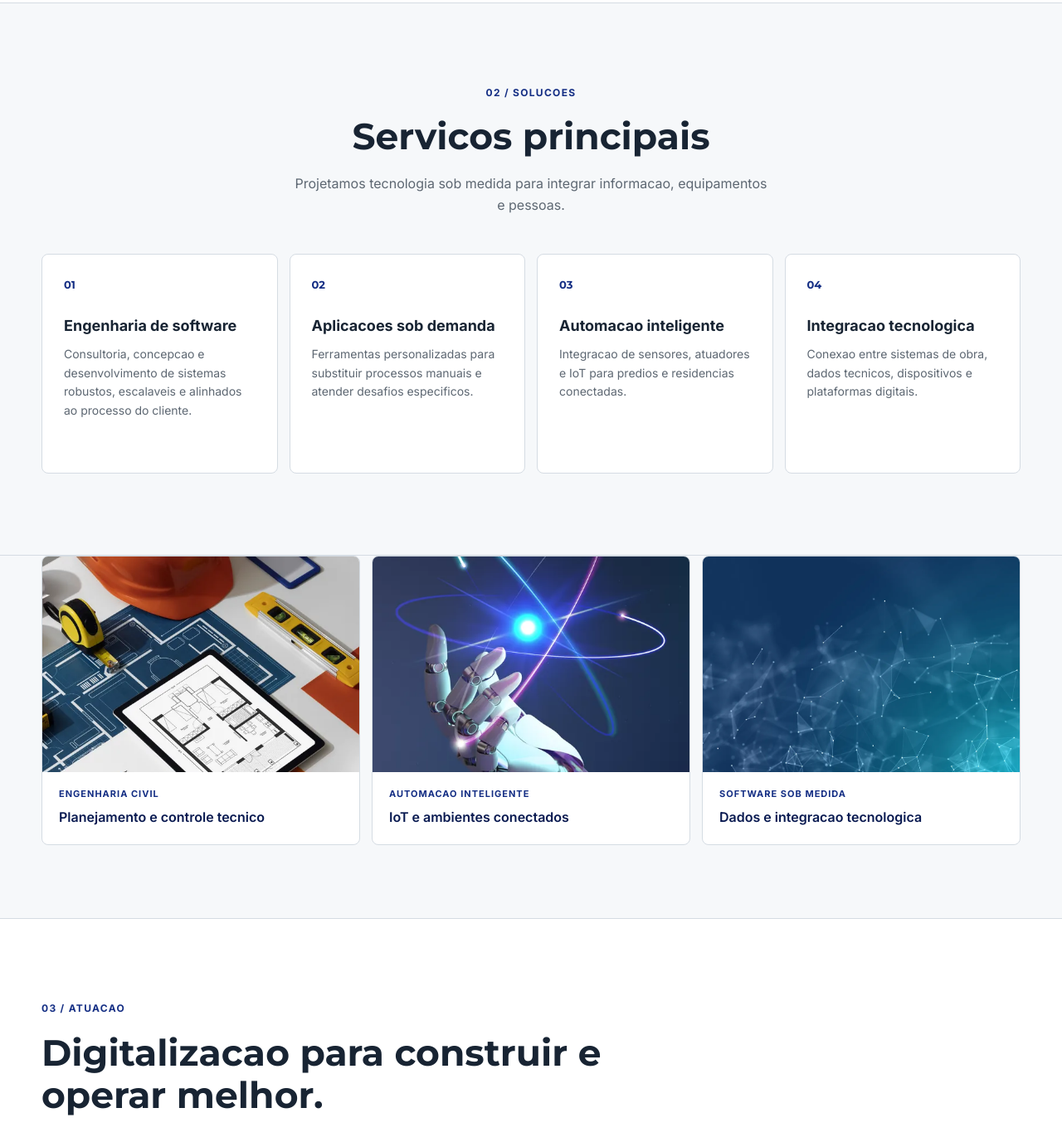
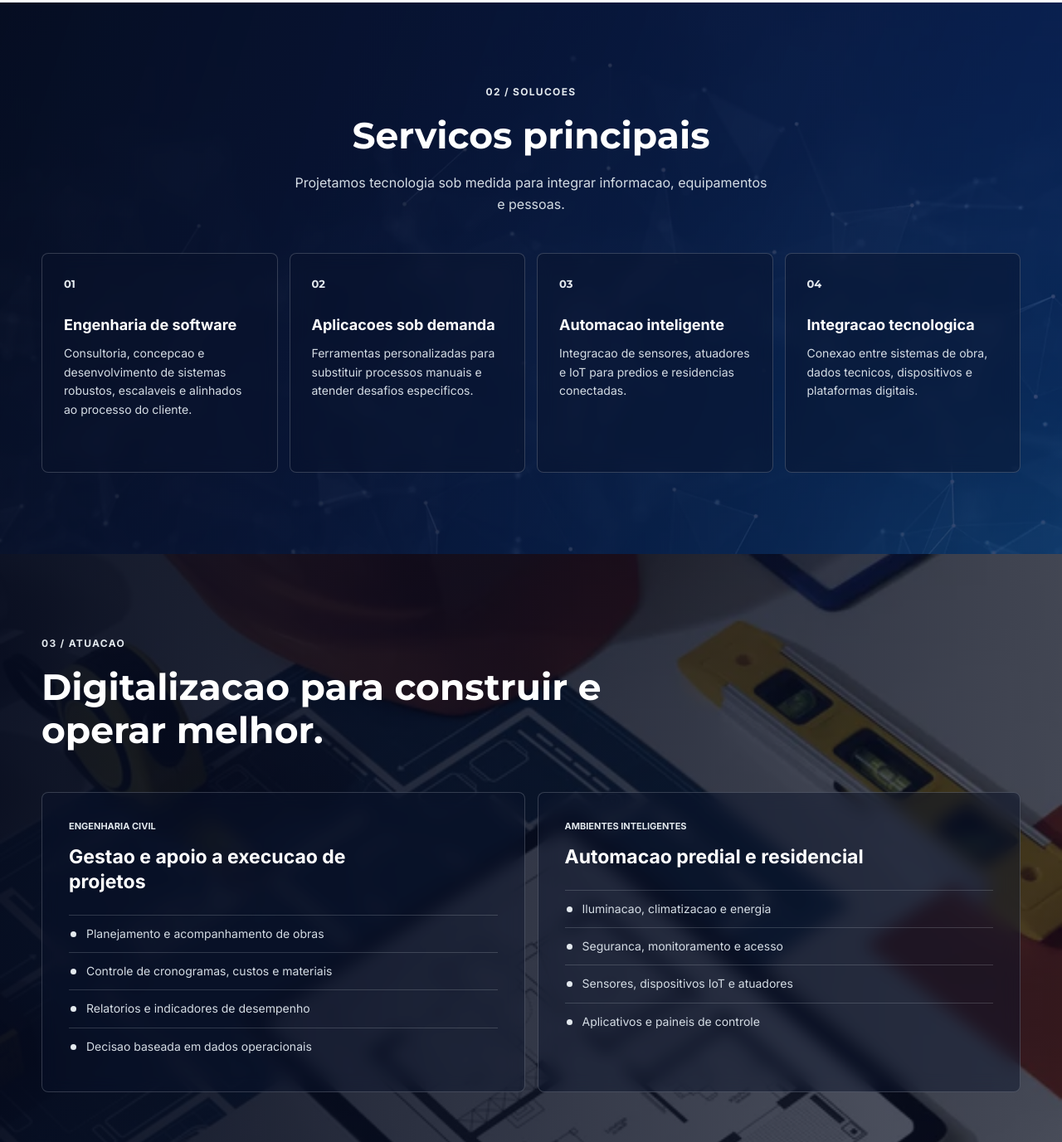
Before and after one commit to angualberto/eg-gualberto-engenharia, a plain HTML site: page index.html in a window 1280 px wide. Shown: the part 1283-2660 px from the top of the page at 83% size. Drawn offline with Linux system fonts and the light colour scheme.

Commit message:
Use immersive image backgrounds and updated logo

```diff
--- a/index.html
+++ b/index.html
@@ -102,23 +102,6 @@
       </div>
     </section>
 
-    <section class="visual-fields" aria-label="Frentes de atuacao">
-      <div class="container visual-grid">
-        <figure class="visual-card reveal">
-          <img src="assets/engenharia-civil.webp" alt="Instrumentos tecnicos utilizados em planejamento de engenharia" loading="lazy">
-          <figcaption><small>Engenharia civil</small><strong>Planejamento e controle tecnico</strong></figcaption>
-        </figure>
-        <figure class="visual-card reveal">
-          <img src="assets/automacao-inteligente.webp" alt="Tecnologia digital aplicada a automacao e inovacao" loading="lazy">
-          <figcaption><small>Automacao inteligente</small><strong>IoT e ambientes conectados</strong></figcaption>
-        </figure>
-        <figure class="visual-card reveal">
-          <img src="assets/sistemas-conectados.webp" alt="Rede digital representando integracao de sistemas" loading="lazy">
-          <figcaption><small>Software sob medida</small><strong>Dados e integracao tecnologica</strong></figcaption>
-        </figure>
-      </div>
-    </section>
-
     <section class="section work" id="atuacao">
       <div class="container">
         <div class="heading reveal">
--- a/style.css
+++ b/style.css
@@ -86,13 +86,6 @@ img { max-width: 100%; }
 .service-number { display: block; margin-bottom: 27px; color: var(--blue-700); font-family: "Montserrat", sans-serif; font-weight: 700; font-size: 13px; }
 .service h3 { margin-bottom: 12px; font-size: 18px; line-height: 1.3; }
 .service p { color: var(--muted); font-size: 14px; }
-.visual-fields { padding: 0 0 88px; background: var(--blue-050); border-bottom: 1px solid var(--line); }
-.visual-grid { display: grid; grid-template-columns: repeat(3, 1fr); gap: 14px; }
-.visual-card { margin: 0; overflow: hidden; border-radius: 8px; border: 1px solid var(--line); background: var(--white); }
-.visual-card img { display: block; width: 100%; height: 260px; object-fit: cover; }
-.visual-card figcaption { display: flex; flex-direction: column; gap: 6px; padding: 18px 20px 20px; }
-.visual-card small { color: var(--blue-700); font-size: 11px; font-weight: 700; letter-spacing: 1px; text-transform: uppercase; }
-.visual-card strong { color: var(--blue-900); font-size: 16px; font-weight: 600; }
 .work .heading { max-width: 700px; margin-bottom: 48px; }
 .work-grid { display: grid; grid-template-columns: repeat(2, 1fr); gap: 15px; }
 .work-card { padding: 32px; border: 1px solid var(--line); border-radius: 8px; background: var(--white); }
@@ -142,9 +135,7 @@ img { max-width: 100%; }
   .brand-caption { display: none; }
   .hero h1 { font-size: clamp(37px, 11vw, 47px); }
   .hero-text { font-size: 15px; }
-  .strip-grid, .services, .visual-grid, .work-grid, .company-data { grid-template-columns: 1fr; }
-  .visual-fields { padding-bottom: 58px; }
-  .visual-card img { height: 225px; }
+  .strip-grid, .services, .work-grid, .company-data { grid-template-columns: 1fr; }
   .strip-grid { padding: 12px 0; }
   .strip-grid span { min-height: 39px; }
   .strip-grid span + span { padding-left: 0; border: 0; }
@@ -159,3 +150,64 @@ img { max-width: 100%; }
   *, *::before, *::after { scroll-behavior: auto !important; transition-duration: .01ms !important; }
   .reveal { opacity: 1; transform: none; }
 }
+
+/* Image-led institutional sections */
+.soft {
+  position: relative;
+  isolation: isolate;
+  background-image: linear-gradient(108deg, rgba(5, 11, 30, .94), rgba(8, 25, 80, .78)), url("assets/sistemas-conectados.webp");
+  background-size: cover;
+  background-position: center;
+  color: var(--white);
+  border-block: 0;
+}
+.soft .label,
+.soft .service-number { color: #e3e9ee; }
+.soft .intro,
+.soft .service p { color: #d5dde5; }
+.service {
+  border-color: rgba(227, 233, 238, .2);
+  background: rgba(10, 19, 43, .46);
+  backdrop-filter: blur(10px);
+  color: var(--white);
+}
+.work {
+  position: relative;
+  background-color: var(--blue-950);
+  background-image: linear-gradient(90deg, rgba(5, 11, 30, .95), rgba(5, 11, 30, .67)), url("assets/engenharia-civil.webp");
+  background-size: cover;
+  background-position: center, center right;
+  color: var(--white);
+}
+.work .label,
+.work-tag { color: #e3e9ee; }
+.work-card {
+  border-color: rgba(227, 233, 238, .2);
+  background: rgba(10, 19, 43, .46);
+  backdrop-filter: blur(10px);
+}
+.work-card li { border-color: rgba(227, 233, 238, .18); color: #d5dde5; }
+.work-card li::before { background: #e3e9ee; }
+.mission {
+  position: relative;
+  background-color: var(--blue-100);
+  background-image: linear-gradient(90deg, rgba(233, 238, 242, .97), rgba(233, 238, 242, .78)), url("assets/automacao-inteligente.webp");
+  background-size: cover;
+  background-position: center, right center;
+}
+.mission blockquote {
+  padding: 28px 30px;
+  border: 1px solid rgba(8, 25, 80, .12);
+  border-left: 3px solid var(--blue-700);
+  border-radius: 8px;
+  background: rgba(255, 255, 255, .46);
+  backdrop-filter: blur(10px);
+}
+@media (max-width: 720px) {
+  .soft,
+  .work,
+  .mission { background-position: center; }
+  .service,
+  .work-card { backdrop-filter: blur(8px); }
+  .mission blockquote { padding: 20px; }
+}
```
Also changed, not shown: assets/logo-eg-gualberto.png.
